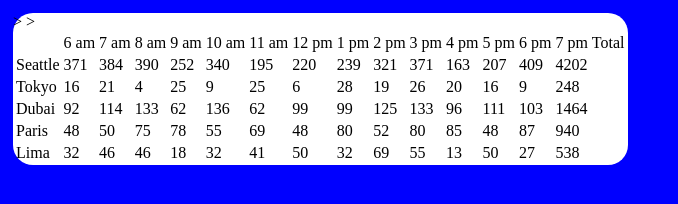
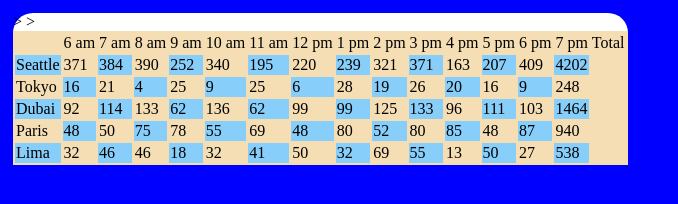
Before and after one commit to Pale-Crusader/cookie-stand, a plain HTML site: page sales.html in a window 1280 px wide. Shown: the whole page, without its empty margins (0-678 px from the left). Drawn offline with Linux system fonts and the light colour scheme.

Commit message:
pushing to get help on my windows 10 Desktop

```diff
--- a/css/style.css
+++ b/css/style.css
@@ -8,3 +8,26 @@ article {
     background-color: white;
     border-radius: 20px;
 }
+table {
+    background-color: wheat;
+}
+
+#branch1 td:nth-of-type(odd) {
+    background-color: lightskyblue;
+}
+
+#branch2 td:nth-of-type(even) {
+    background-color: lightskyblue;
+}
+
+#branch3 td:nth-of-type(odd) {
+    background-color: lightskyblue;
+}
+
+#branch4 td:nth-of-type(even) {
+    background-color: lightskyblue;
+}
+
+#branch5 td:nth-of-type(odd) {
+    background-color: lightskyblue;
+}
--- a/js/app.js
+++ b/js/app.js
@@ -12,8 +12,8 @@ function StoreBranch(name, minCust, maxCust, avgCookie, branchID) {
 }
 
 StoreBranch.prototype.numberOfHoursOpen = ['6 am','7 am','8 am','9 am','10 am','11 am','12 pm','1 pm','2 pm','3 pm','4 pm','5 pm','6 pm','7 pm'];
-StoreBranch.prototype.customerTotalArray = [];
-StoreBranch.prototype.cookieTotalArray = [];
+StoreBranch.prototype.customersEachHourArray = [];
+StoreBranch.prototype.cookiesEachHourArray = [];
 StoreBranch.prototype.runningCookieTotal = 0;
 StoreBranch.prototype.runningCustomerTotal = 0;
 
@@ -27,14 +27,12 @@ StoreBranch.prototype.calculateAllDaySales = function() {
 		var actualHourlyCustomer = (Math.floor(Math.random() * hourlyVariance) + 1 + this.minCustomer);
 		var actualHourlyCookie = Math.floor(this.averageCookie * actualHourlyCustomer);
 		var branchHourlyArray = [actualHourlyCustomer,actualHourlyCookie];
-		this.customerTotalArray.push(branchHourlyArray[0]);
+
+		this.customersEachHourArray.push(branchHourlyArray[0]);
 		this.runningCustomerTotal = (this.runningCustomerTotal + branchHourlyArray[0]);
-		this.cookieTotalArray.push(branchHourlyArray[1]);
+		this.cookiesEachHourArray.push(branchHourlyArray[1]);
 		this.runningCookieTotal = (this.runningCookieTotal + branchHourlyArray[1]);
-		// console.log('this.customerTotalArray' + this.customerTotalArray);
-		// console.log('this.runningCustomerTotal' + this.runningCustomerTotal);
-		// console.log('cookie running total array' + cookieTotalArray);
-		// console.log('cookie total' + this.runningCookieTotal);
+		console.log('This ' + this.name + '\'s cookiesEachHourArray is ' + this.cookiesEachHourArray + ' at index number: '+ index + ' and this is what was added this loop: ' + branchHourlyArray[1]);
 
 	switch (index) {
 		case 0:
@@ -74,9 +72,9 @@ StoreBranch.prototype.calculateAllDaySales = function() {
 			branchParent.appendChild(seventhHour);
 			break;
 		case 7:
-			var eigthHour = document.createElement('td');
-			eigthHour.textContent = (' ' + branchHourlyArray[1]);
-			branchParent.appendChild(eigthHour);
+			var eighthHour = document.createElement('td');
+			eighthHour.textContent = (' ' + branchHourlyArray[1]);
+			branchParent.appendChild(eighthHour);
 			break;
 		case 8:
 			var ninthHour = document.createElement('td');
@@ -94,9 +92,9 @@ StoreBranch.prototype.calculateAllDaySales = function() {
 			branchParent.appendChild(eleventhHour);
 			break;
 		case 11:
-			var twelthHour = document.createElement('td');
-			twelthHour.textContent = (' ' + branchHourlyArray[1]);
-			branchParent.appendChild(twelthHour);
+			var twelfthHour = document.createElement('td');
+			twelfthHour.textContent = (' ' + branchHourlyArray[1]);
+			branchParent.appendChild(twelfthHour);
 			break;
 		case 12:
 			var thirteenthHour = document.createElement('td');
```
